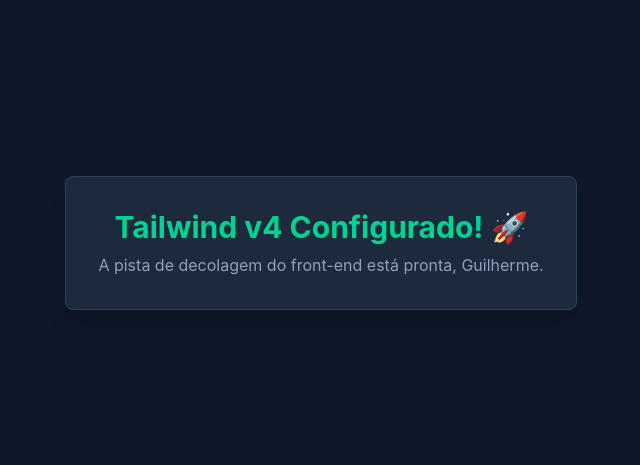
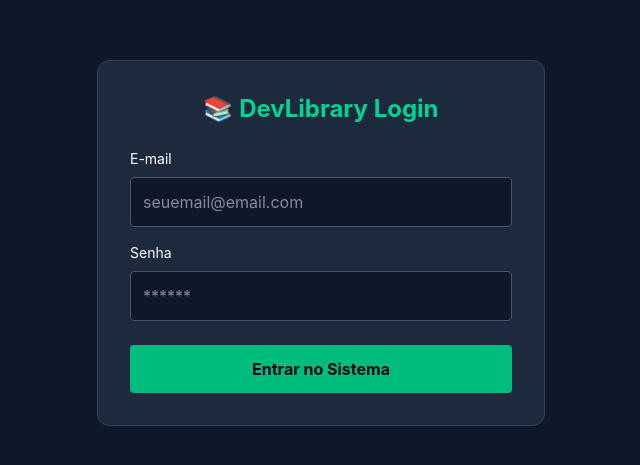
Before and after one commit to GuilhermeArcas/projeto-biblioteca, a React (Vite) app in the folder biblioteca-frontend/: page / in a window 1280 px wide. Shown: the part 157-622 px from the top of the page, without its empty margins (319-959 px from the left). Built offline with nearby package versions, Linux system fonts and the light colour scheme.

Commit message:
feat: botão de adicionar empréstimo funcionando!

```diff
--- a/biblioteca-frontend/src/App.tsx
+++ b/biblioteca-frontend/src/App.tsx
@@ -1,14 +1,47 @@
+import { useState, useEffect } from 'react';
+import { Login } from './pages/Login';
+import { Dashboard } from './pages/Dashboard';
+
 export default function App() {
+  const [isAuthenticated, setIsAuthenticated] = useState(false);
+
+  useEffect(() => {
+    // Busca o token que a tela de Login salvou lá atrás
+    const token = localStorage.getItem('@Biblioteca:token');
+
+    // Se o token existir (não for nulo), muda o estado para true
+    if (token) {
+      setIsAuthenticated(true);
+    }
+  }, []);
+
+  // Função auxiliar para quando o usuário quiser deslogar
+  function handleLogout() {
+    localStorage.removeItem('@Biblioteca:token'); // Apaga o token do navegador
+    setIsAuthenticated(false); // Derruba a autenticação da tela
+  }
+
+  // Se NÃO estiver autenticado, renderiza a tela de login
+  if (!isAuthenticated) {
+    return <Login />;
+  }
+
+  // Se passar pelo IF acima, significa que está autenticado!
+  // Então renderizamos a Dashboard e passamos uma barra de topo com o botão Sair
   return (
-    <div className="flex min-h-screen items-center justify-center bg-slate-900">
-      <div className="rounded-lg bg-slate-800 p-8 text-center shadow-xl border border-slate-700">
-        <h1 className="text-3xl font-bold text-emerald-400">
-          Tailwind v4 Configurado! 🚀
-        </h1>
-        <p className="mt-2 text-slate-400">
-          A pista de decolagem do front-end está pronta, Guilherme.
-        </p>
-      </div>
+    <div className="min-h-screen bg-slate-900 text-white">
+      <nav className="bg-slate-800 border-b border-slate-700 px-6 py-4 flex justify-between items-center">
+        <span className="font-bold text-xl text-emerald-400">📚 DevLibrary</span>
+        <button
+          onClick={handleLogout}
+          className="bg-red-500/10 hover:bg-red-500/20 text-red-400 border border-red-500/30 px-4 py-2 rounded-lg text-sm font-semibold transition-colors"
+        >
+          Sair do Sistema
+        </button>
+      </nav>
+
+      {/* Tela principal que criamos juntos */}
+      <Dashboard />
     </div>
-  )
+  );
 }
--- a/biblioteca-frontend/src/pages/Dashboard.tsx
+++ b/biblioteca-frontend/src/pages/Dashboard.tsx
@@ -5,26 +5,78 @@
     id: number;
     title: string;
     author: string;
+    totalQuantity: number;
 }
 
-
-export function DashBoard() {
+export function Dashboard() {
     const [livros, setLivros] = useState<Livro[]>([]);
-
     // Aqui dentro que é feita a ligação para o backend (os colchetes no final
     // garantem que essa ligação seja feita apenas uma vez, quando a página é iniciada)
-    useEffect(() =>{
-    api.get('/books').then((resposta) => {
-        setLivros(resposta.data)
-    });
+    useEffect(() => {
+        api.get('/books').then((resposta) => {
+            setLivros(resposta.data);
+        });
     }, []);
 
-    {livros.map((livro) =>{
-        return (
-            <div key={livro.id} className="bg-slate-800 p-4 rounded">
-                <h2>{livro.title}</h2>
-                <p>{livro.author}</p>
+    async function handleSolicitarEmprestimo(bookId: number) {
+        try {
+            // Faz a chamada POST enviando o ID do livro no corpo
+            await api.post('/loans', { book_id: bookId });
+
+            alert('Empréstimo realizado com sucesso!');
+
+            // Atualização inteligente do Estado, sem precisar recarregar a página
+            // Varre a lista atual de livros, quando se acha o livro que foi emprestado
+            // diminui a quantidade em 1
+            setLivros(livrosAntigos =>
+                livrosAntigos.map(livro =>
+                    livro.id === bookId
+                    ? { ...livro, totalQuantity: livro.totalQuantity - 1 }
+                    : livro
+                )
+            );
+        } catch (error: any) {
+            const mensagem = error.response?.data?.error || "Não foi possível solicitar o empréstimo.";
+            alert(mensagem);
+        }
+    }
+
+
+
+     return (
+        <div className="min-h-screen bg-slate-900 text-white p-8">
+            {/* Topo da Página */}
+            <header className="mb-8 border-b border-slate-800 pb-4 flex justify-between items-center">
+                <div>
+                    <h1 className="text-3x1 font-bold text-emerald-400">DevLibrary</h1>
+                    <p className="text-slate-400 text-sm mt-1">Livros disponíveis para empréstimo</p>
+                </div>
+            </header>
+
+            {/* Grid onde os cards vão se organizar */}
+            <div className="grid grid-cols-1 md:grid-cols-3 gap-6">
+
+                     {livros.map((livro) => (
+                    <div key={livro.id} className="bg-slate-800 p-6 rounded-x1 border border-slate-700 shadow-lg hover:border-emerald-500/50 transition-all">
+                        <div className="text-2xl mb-2">📚</div>
+                        <h2 className="text-xl font-bold text-slate-100">{livro.title}</h2>
+                        <p className="text-slate-400 text-sm mt-1">Autor: {livro.author}</p>
+
+                        {/* Botão decorativo temporário */}
+                        <button
+                            onClick={() => handleSolicitarEmprestimo(livro.id)}
+                            disabled={livro.totalQuantity === 0}
+                            className={`mt-4 w-full bg-emerald-500 hover:bg-emerald-400 text-slate-950 font-semibold py-2 px-4 rounded-lg transition-colors text-sm
+                                ${livro.totalQuantity === 0
+                                    ? 'bg-slate-700 text-slate-500 cursor-not-allowed'
+                                    : 'bg-emerald-500 hover:bg-emerald-400 text-slate-950'
+                                }`}
+                        >
+                            {livro.totalQuantity === 0 ? 'Indisponível' : 'Solicitar Empréstimo'}
+                        </button>
+                    </div>
+                ))}
             </div>
-        );
-    })}
+        </div>
+    );
 }
--- /dev/null
+++ b/biblioteca-frontend/src/pages/Login.tsx
@@ -0,0 +1,68 @@
+import { useState } from "react";
+import api from "../services/api";
+
+export function Login() {
+    // Variáveis para guardar e-mail e senha
+    const [email, setEmail] = useState('');
+    const [senha, setSenha] = useState('');
+
+    // Função para quando o usuário clicar no botão enviar
+    async function handleLogin(e: React.FormEvent) {
+        e.preventDefault(); // Evita que a página recarregue e perca os dados
+
+        try {
+            // Faz o POST real para o AuthController
+            const response = await api.post('/auth/login', { email, senha });
+
+            // Captura o token e os dados do usuário enviados pelo backend
+            const { token } = response.data;
+
+            // Guarda o token de forma segura no navegador
+            localStorage.setItem('@Biblioteca:token', token);
+
+            alert('Login feito com sucesso! Recarregue a página.');
+            window.location.reload(); // Recarrega para o App.tsx ler o novo token
+
+            } catch (error) {
+                alert('E-mail ou senha incorretos! Verifique os dados.');
+        }
+    }
+
+    // Visual da tela de login
+    // 3. O visual da tela de login com Tailwind v4
+  return (
+    <div className="min-h-screen bg-slate-900 flex items-center justify-center text-white">
+      <form onSubmit={handleLogin} className="bg-slate-800 p-8 rounded-xl border border-slate-700 w-full max-w-md">
+        <h2 className="text-2xl font-bold mb-6 text-center text-emerald-400">📚 DevLibrary Login</h2>
+
+        <div className="mb-4">
+          <label className="block text-sm mb-2">E-mail</label>
+          <input
+            type="email"
+            value={email}
+            onChange={(e) => setEmail(e.target.value)} // Atualiza a variável email
+            className="w-full bg-slate-900 border border-slate-600 p-3 rounded text-white focus:border-emerald-500 outline-none"
+            placeholder="seuemail@email.com"
+            required
+          />
+        </div>
+
+        <div className="mb-6">
+          <label className="block text-sm mb-2">Senha</label>
+          <input
+            type="password"
+            value={senha}
+            onChange={(e) => setSenha(e.target.value)} // Atualiza a variável senha
+            className="w-full bg-slate-900 border border-slate-600 p-3 rounded text-white focus:border-emerald-500 outline-none"
+            placeholder="******"
+            required
+          />
+        </div>
+
+        <button type="submit" className="w-full bg-emerald-500 hover:bg-emerald-400 text-slate-950 font-bold p-3 rounded transition-colors">
+          Entrar no Sistema
+        </button>
+      </form>
+    </div>
+  );
+}
```
Also changed, not shown: 1 other file (tests, documents, lock files or other folders).
